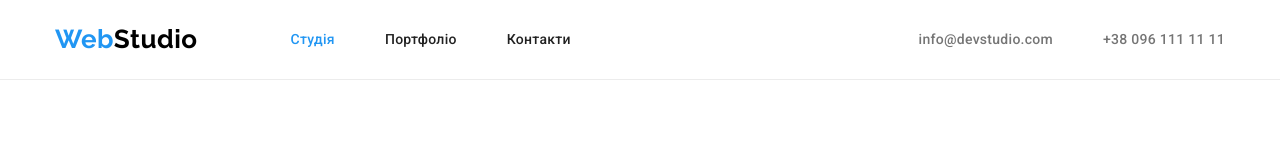
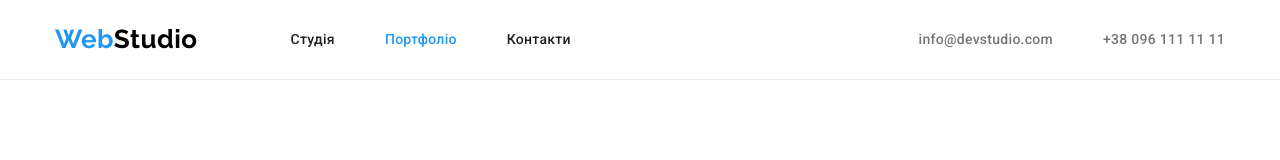
Before and after one commit to vadymzimich/goit-markup-hw-03, a plain HTML site: page portfolio.html in a window 1280 px wide. Shown: the top 160 px of the page. Drawn offline with nearby package versions, Linux system fonts and the light colour scheme.

Commit message:
Add current class in portfolio link

```diff
--- a/portfolio.html
+++ b/portfolio.html
@@ -26,10 +26,10 @@
         <nav>
           <ul class="site-nav">
             <li class="nav-item">
-              <a class="nav-link current" href="./index.html">Студія</a>
+              <a class="nav-link" href="./index.html">Студія</a>
             </li>
             <li class="nav-item">
-              <a class="nav-link" href="./portfolio.html">Портфоліо</a>
+              <a class="nav-link current" href="./portfolio.html">Портфоліо</a>
             </li>
             <li class="nav-item">
               <a class="nav-link" href="contacts">Контакти</a>
```
